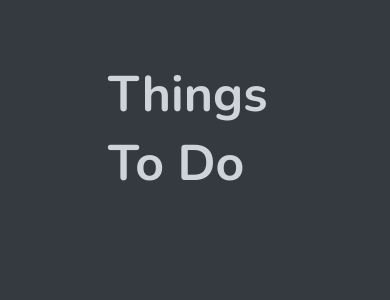
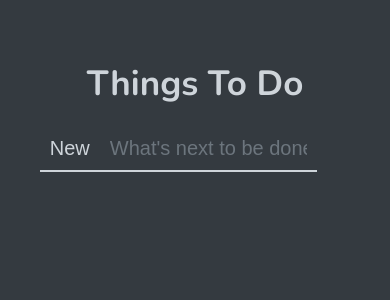
Before and after one commit to MhmtMutlu/react-todo-app, a React (Create React App) app: page / in a window 390 px wide. Shown: the top 300 px of the page. Built offline with nearby package versions, Linux system fonts and the light colour scheme.

Commit message:
Feat-UI: Form component was created and UI was designed responsively.

```diff
--- a/src/App.js
+++ b/src/App.js
@@ -1,4 +1,5 @@
 import React from "react";
+import Form from "./components/Form/Form";
 import Header from "./components/Header/Header";
 import Layout from "./layout/Layout";
 
@@ -6,6 +7,7 @@ function App() {
   return (
     <Layout>
       <Header />
+      <Form />
     </Layout>
   );
 }
--- a/src/_index.scss
+++ b/src/_index.scss
@@ -1,10 +1,18 @@
 $dark-grey-color: #343a40;
 $light-color: #ced4da;
+$hover-color: #495057;
+$grey-color: #6c757d;
+
+$xsmall-devices: 480px;
+$small-devices: 768px;
+$medium-devices: 1024px;
+$large-devices: 1280px;
 
 *, ::after, ::before {
   margin: 0;
   padding: 0;
   box-sizing: border-box;
+  outline: none;
 }
 
 body {
--- /dev/null
+++ b/src/components/Form/Form.js
@@ -0,0 +1,15 @@
+import React from "react";
+import "./form.scss";
+
+const Form = () => {
+  return (
+    <div className="form-wrapper">
+      <form className="form-container">
+        <button type="submit" className="form-button">New</button>
+        <input className="form-input" placeholder="What's next to be done?"/>
+      </form>
+    </div>
+  );
+};
+
+export default Form;
--- /dev/null
+++ b/src/components/Form/form.scss
@@ -0,0 +1,60 @@
+@use "../../index";
+
+@mixin form($color: index.$light-color, $bg-color: index.$dark-grey-color) {
+  background-color: $bg-color;
+  color: $color;
+  padding: 10px;
+  font-size: 20px;
+  border-bottom: 2px solid $color;
+  transition: .5s all;
+}
+
+.form-wrapper {
+  width: 100%;
+  padding: 20px 0;
+  display: flex;
+  align-items: center;
+  justify-content: flex-start;
+
+  .form-container {
+    width: 100%;
+
+    .form-button {
+      border: none;
+      @include form;
+
+      &:hover {
+        cursor: pointer;
+        background-color: index.$hover-color;
+      }
+    }
+
+    .form-input {
+      border: none;
+      @include form;
+      width: 85%;
+
+      &:hover {
+        background-color: index.$hover-color;
+      }
+
+      &:focus {
+        background-color: index.$hover-color;
+      }
+
+      &::placeholder {
+        color: index.$grey-color;
+      }
+
+      @media (max-width: 580px) {
+        width: 80%;
+      }
+
+      @media (max-width: 390px) {
+        width: 70%;
+      }
+    }
+  }
+
+
+}
--- a/src/components/Header/header.scss
+++ b/src/components/Header/header.scss
@@ -1,10 +1,16 @@
+@use "../../index";
+
 .header-container {
   display: flex;
   align-items: center;
   justify-content: center;
+
+  .header-title {
+    font-size: 50px;
+    padding-top: 30px;
+
+    @media (max-width: index.$xsmall-devices) {
+      font-size: 35px;
+    }
+  }
 }
-
-.header-title {
-  font-size: 50px;
-  padding-top: 30px;
-}
--- a/src/layout/layout.scss
+++ b/src/layout/layout.scss
@@ -8,11 +8,27 @@
 }
 
 .layout-container {
-  width: 60%;
+  width: 40%;
   margin: 0 auto;
   padding: 30px;
   display: flex;
   flex-direction: column;
   justify-content: center;
   align-items: center;
+
+  @media (max-width: index.$large-devices) {
+    width: 50%;
+  }
+
+  @media (max-width: index.$medium-devices) {
+    width: 60%;
+  }
+
+  @media (max-width: index.$small-devices) {
+    width: 80%;
+  }
+
+  @media (max-width: index.$xsmall-devices) {
+    width: 95%;
+  }
 }
```
Also changed, not shown: src/components/Header/Header.js (+7 -7 lines).
